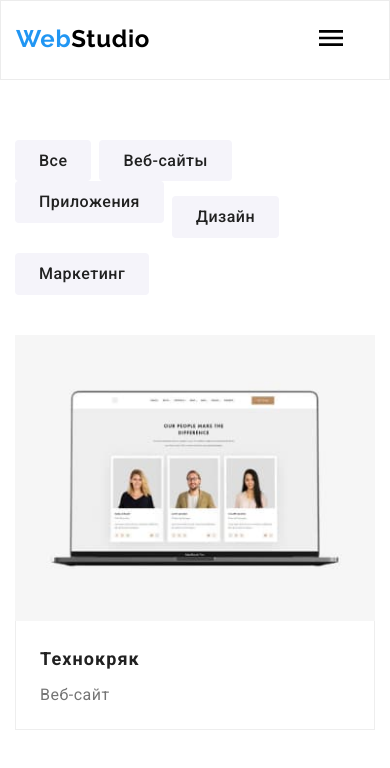
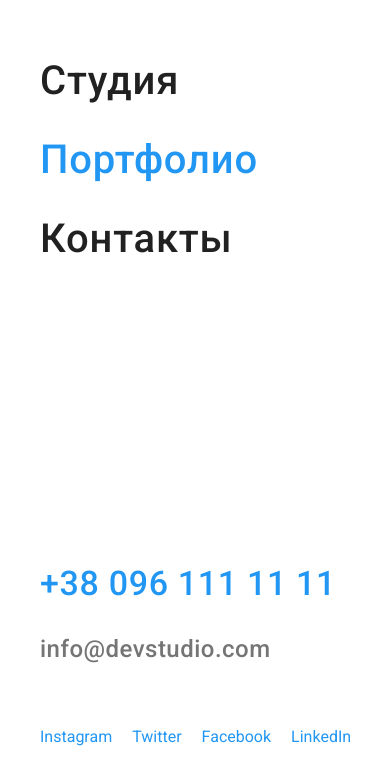
Before and after one commit to Botsman9/goit-markup-hw-08, a plain HTML site: page portfolio.html in a window 390 px wide. Both pictures are taken after a click on the button 331 px from the left and 39 px from the top of the page. Shown: the top 768 px of the page. Drawn offline with nearby package versions, Linux system fonts and the light colour scheme.

Commit message:
модальное окно мобильной версии

```diff
--- /dev/null
+++ b/js/modal-mobail.js
@@ -0,0 +1,14 @@
+(() => {
+    const refs = {
+      openModalBtn: document.querySelector('[mobail-modal-open]'),
+      closeModalBtn: document.querySelector('[mobail-modal-close]'),
+      modal: document.querySelector('[mobail-data-modal]'),
+    };
+
+    refs.openModalBtn.addEventListener('click', toggleModal);
+    refs.closeModalBtn.addEventListener('click', toggleModal);
+
+    function toggleModal() {
+      refs.modal.classList.toggle('is-hidden');
+    }
+  })();
--- a/portfolio.html
+++ b/portfolio.html
@@ -5,12 +5,11 @@
     <meta charset="UTF-8">
     <meta http-equiv="X-UA-Compatible" content="IE=edge">
     <meta name="viewport" content="width=device-width, initial-scale=1.0">
-    <title>Document</title>
+    <title>Partfolio</title>
     <link href="https://fonts.googleapis.com/css2?family=Raleway:wght@700&family=Roboto:wght@400;500;700;900&display=swap"
         rel="stylesheet">
         <link rel="stylesheet" href="https://cdnjs.cloudflare.com/ajax/libs/modern-normalize/1.1.0/modern-normalize.min.css">
 <link rel="stylesheet" href="./css/main.min.css">
-<!-- <link rel="stylesheet" href="./css/style.css"> -->
 
 </head>
 
@@ -24,7 +23,7 @@
 
         <ul class="site-nav">
           <li class="site-nav__item studio"><a href="./index.html" class="site-nav__link ">Студия</a></li>
-          <li class="site-nav__item portfolio"><a href="./portfolio.html" class="site-nav__link clip">Портфолио</a></li>
+          <li class="site-nav__item portfolio"><a href="./portfolio.html" class="site-nav__link current clip">Портфолио</a></li>
           <li class="site-nav__item contakt"><a href="" class="site-nav__link">Контакты</a></li>
         </ul>
       </nav>
@@ -45,9 +44,11 @@
         </li>
       </ul>
       <div class="head-mobail">
-        <button class="head-mobail__button"><svg width="40" height="40">
-            <use href="./images/icons.svg#icon-menu_40px-1"></use>
-          </svg></button>
+        <button class="head-mobail__button" type="button" mobail-modal-open >
+          <svg width="40" height="40">
+          <use href="./images/icons.svg#icon-menu_40px-1"></use>
+        </svg>
+      </button>
       </div>
       </div>
 </header>
@@ -313,6 +314,48 @@
   </div>
 </footer>
 
+<!-- модальное окно -->
+
+<div class="mobail-modal is-hidden" mobail-data-modal>
+  <button type="button" class="mobail-modal__clouse" mobail-modal-close>
+    <svg width="18" height="18" class="mobail-modal_icon">
+      <use href="./images/icons.svg#icon-close-black"></use>
+    </svg>
+  </button>
+  <div class="mobail-menu__nav">
+    <nav class="mobail-nav">
+      <ul class="mobail-nav__list">
+        <li class="mobail-nav__item"><a href="./index.html" class="mobail-nav__link">Студия</a></li>
+        <li class="mobail-nav__item"><a href="./portfolio.html" class="mobail-nav__link click">Портфолио</a></li>
+        <li class="mobail-nav__item"><a href="" class="mobail-nav__link">Контакты</a></li>
+      </ul>
+    </nav>
+  </div>
+  <div class="mobail-menu__contakts">
+    <ul class="mobail-contacts__list">
+
+      <li class="mobail-contacts__item">
+        <a href="" class="mobail-contacts__link">+38 096 111 11 11</a>
+      </li>
+
+      <li class="mobail-contacts__item">
+        <a href="" class="mobail-contacts__link_gmail">info@devstudio.com</a>
+      </li>
+
+    </ul>
+  </div>
+  <div class="mobail-menu__network">
+    <ul class="mobail-network__list">
+      <li class="mobail-network__item"><a href="" class="mobail-network__link">Instagram</a></li>
+      <li class="mobail-network__item"><a href="" class="mobail-network__link">Twitter</a></li>
+      <li class="mobail-network__item"> <a href="" class="mobail-network__link">Facebook</a></li>
+      <li class="mobail-network__item"> <a href="" class="mobail-network__link">LinkedIn</a></li>
+    </ul>
+  </div>
+</div>
+
+<script src="./js/modal-mobail.js"></script>
+
 </body>
 
 </html>
--- /dev/null
+++ b/sass/components/_mobail-menu.scss
@@ -0,0 +1,94 @@
+.mobail-modal {
+  width: 480px;
+  height: 796px;
+  padding: 10px 15px 48px 40px;
+  background-color: var(--h1-text-color);
+  position: fixed;
+  top: 0px;
+}
+
+.mobail-modal__clouse {
+  background-color: transparent;
+
+  position: absolute;
+  right: 0;
+  &:hover {
+    fill: var(--accent-color);
+  }
+  :focus {
+    fill: var(--accent-color);
+  }
+}
+
+.mobail-nav__list {
+  font-family: Roboto;
+  font-style: normal;
+  font-weight: 500;
+  font-size: 40px;
+  line-height: 1.17;
+  letter-spacing: 0.02em;
+
+  margin-top: 48px;
+
+  flex-direction: column;
+}
+.mobail-nav__item {
+  &:nth-child(2) {
+    margin-top: 32px;
+    margin-bottom: 32px;
+  }
+}
+
+.mobail-nav__link {
+  color: #212121;
+}
+
+.mobail-contacts__list {
+  margin-top: 302px;
+  flex-direction: column;
+}
+
+.mobail-contacts__item:nth-child(2) {
+  margin-top: 32px;
+}
+
+.mobail-contacts__link {
+  font-style: normal;
+  font-weight: 500;
+  font-size: 34px;
+  line-height: 1.17;
+  letter-spacing: 0.02em;
+
+  color: #2196f3;
+}
+.mobail-contacts__link_gmail {
+  font-style: normal;
+  font-weight: 500;
+  font-size: 24px;
+  line-height: 1.16;
+  letter-spacing: 0.02em;
+
+  margin-top: 32px;
+}
+
+.mobail-network__list {
+  display: flex;
+
+  margin-top: 64px;
+}
+
+.mobail-network__item:not(:last-child) {
+  margin-right: 20px;
+}
+
+.mobail-network__link {
+  color: var(--accent-color);
+}
+
+.click {
+  color: var(--accent-color);
+}
+.is-hidden {
+  opacity: 0;
+  pointer-events: none;
+}
--- a/sass/components/_portfolio-cart-section.scss
+++ b/sass/components/_portfolio-cart-section.scss
@@ -8,10 +8,6 @@
 }
 
 .portfolio-cart__list {
-  margin-top: 40px;
-  // margin-right: -30px;
-  // margin-bottom: -30px;
-
   display: flex;
   justify-content: space-between;
   flex-wrap: wrap;
@@ -26,11 +22,11 @@
 
 .portfolio-cart__item {
   display: block;
+  margin-bottom: 30px;
   width: 450px;
   height: 404px;
   background: #ffffff;
 
-  margin-bottom: 30px;
   &:hover {
     box-shadow: 0px 1px 1px rgba(0, 0, 0, 0.12), 0px 4px 4px rgba(0, 0, 0, 0.06),
       1px 4px 6px rgba(0, 0, 0, 0.16);
@@ -42,14 +38,21 @@
   @media screen and (min-width: 768px) {
     width: 354px;
     height: 404px;
+    &:nth-child(n + 9) {
+      margin-bottom: 0;
+    }
   }
   @media screen and (min-width: 1200px) {
     width: 370px;
     height: 404px;
+    &:nth-child(n + 7) {
+      margin-bottom: 0;
+    }
   }
 }
 
 .portfolio-cart__text {
+  display: block;
   position: absolute;
   font-style: normal;
   font-weight: 400;
@@ -73,6 +76,7 @@
   display: block;
   position: relative;
   overflow: hidden;
+  margin: 0;
 }
 
 .portfolio-cart__box {
@@ -84,6 +88,7 @@
 }
 
 .portfolio-cart__title {
+  display: block;
   font-weight: 700;
   font-size: 18px;
   line-height: 2;
@@ -93,6 +98,7 @@
 }
 
 .portfolio-cart__subtitle {
+  display: block;
   font-weight: 400;
   font-size: 16px;
   line-height: 1.8;
--- a/sass/main.scss
+++ b/sass/main.scss
@@ -11,3 +11,4 @@
 @import "./components/portfolio-cart-section";
 @import "./components/modal-header";
 @import "./components/modal-form";
+@import "./components/mobail-menu";
```
Also changed, not shown: index.html (+44 -3 lines), css/main.css, css/main.min.css, 2 other files.
